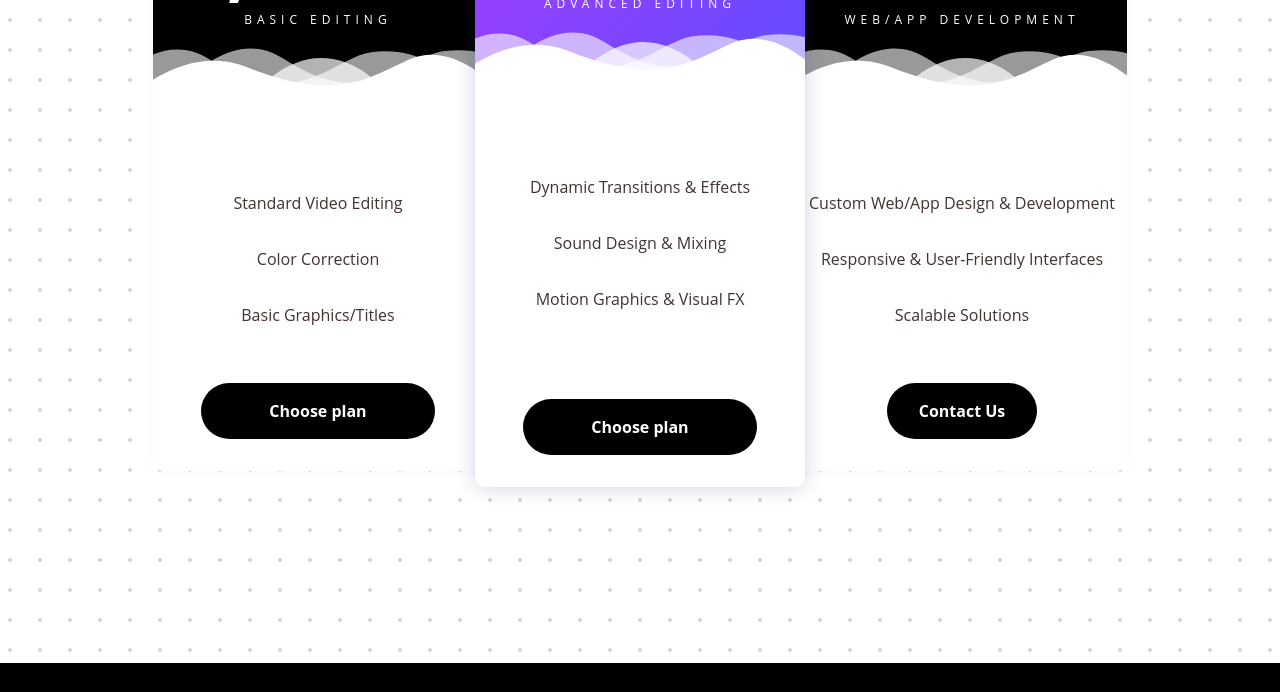
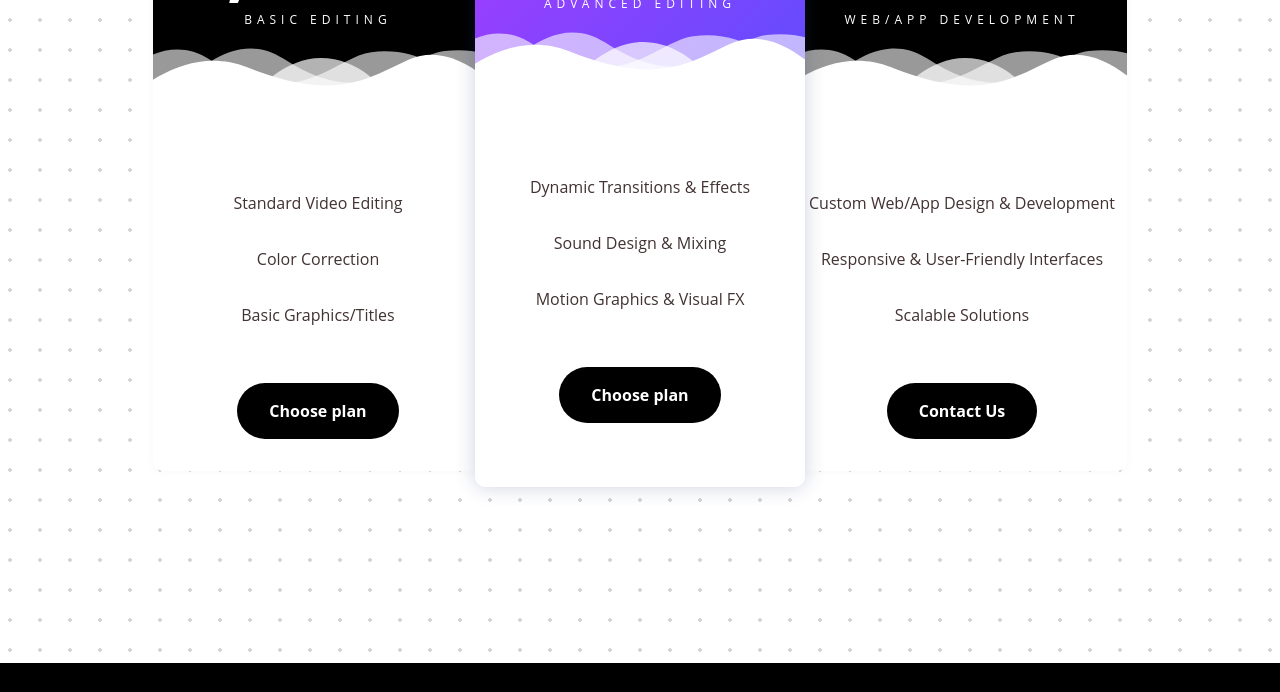
Before and after one commit to Aman-techy/portfolio, a plain HTML site: page index.html in a window 1280 px wide. Shown: the part 1691-2383 px from the top of the page. Drawn offline with nearby package versions, Linux system fonts and the light colour scheme; a web font is replaced by a local one.

Commit message:
Update index.html

```diff
--- a/index.html
+++ b/index.html
@@ -75,7 +75,7 @@
             </P>
 
             <div class="btn-link">
-                <a href="Resume_link.pdf" download><button class="button-86">Resume</button></a>
+    <a href="Resume_link.pdf" target="_blank"><button class="button-86">Resume</button></a>
 </div>
         </div>
 
@@ -144,7 +144,7 @@
                         <li class="pricing-feature">Color Correction</li>
                         <li class="pricing-feature">Basic Graphics/Titles</li>
                     </ul>
-                            <button class="pricing-action">Choose plan</button>
+                    <a href="contact.html"><button class="pricing-action">Choose plan</button></a>
                 </div>
                 <div class="pricing-item features-item ja-animate pricing__item--featured"
                     data-animation="move-from-bottom" data-delay="item-1" style="min-height: 497px;">
@@ -175,7 +175,7 @@
                         <li class="pricing-feature">Sound Design & Mixing</li>
                         <li class="pricing-feature">Motion Graphics & Visual FX</li>
                     </ul>
-                            <button class="pricing-action">Choose plan</button>
+                    <a href="contact.html"><button class="pricing-action">Choose plan</button></a>
                 </div>
                 <div class="pricing-item features-item ja-animate" data-animation="move-from-bottom"
                     data-delay="item-2" style="min-height: 497px;">
```
Lines whose indentation alone changed are shown as unchanged.
